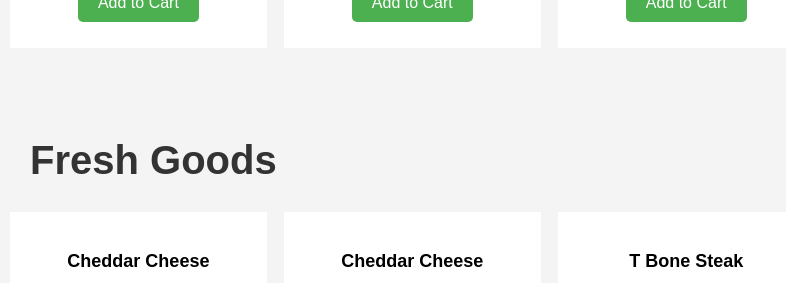
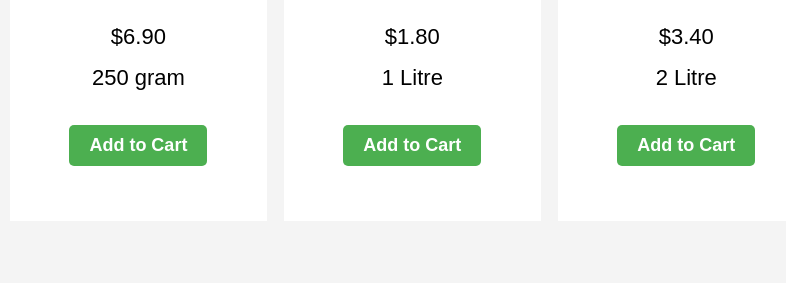
Before and after one commit to Dylan-KA/GroceryStore, a PHP site: page / in a window 1280 px wide. Shown: the part 1567-1850 px from the top of the page, without its empty margins (202-988 px from the left). Run offline with PHP 8.4, Linux system fonts and the light colour scheme; data comes from the database, SQL or seed files in the repository.

Commit message:
Adjusted Product Formatting

```diff
--- a/index.php
+++ b/index.php
@@ -28,6 +28,9 @@
     </header>
 
     <div class="navbar">
+        <div class="subnav">
+            <button class="subnavbtn" >All Products<i class="fa fa-caret-down"></i></button>
+        </div>
         <div class="subnav">
             <button class="subnavbtn" onclick="scrollToElement('frozen_food')" >Frozen Food<i class="fa fa-caret-down"></i></button>
             <div class="subnav-content">
@@ -99,7 +102,7 @@
                         {
                             if ($index==0)
                             {
-                                print "<h3 class='productText'>$field</h3>\n";
+                                print "<h3 class='productTextBold'>$field</h3>\n";
                             } else if ($index==1)
                             {
                                 print "<div class='product-container'>";
@@ -148,7 +151,7 @@
                         {
                             if ($index==0)
                             {
-                                print "<h3 class='productText'>$field</h3>\n";
+                                print "<h3 class='productTextBold'>$field</h3>\n";
                             } else if ($index==1)
                             {
                                 print "<div class='product-container'>";
@@ -197,7 +200,7 @@
                         {
                             if ($index==0)
                             {
-                                print "<h3 class='productText'>$field</h3>\n";
+                                print "<h3 class='productTextBold'>$field</h3>\n";
                             } else if ($index==1)
                             {
                                 print "<div class='product-container'>";
@@ -246,7 +249,7 @@
                         {
                             if ($index==0)
                             {
-                                print "<h3 class='productText'>$field</h3>\n";
+                                print "<h3 class='productTextBold'>$field</h3>\n";
                             } else if ($index==1)
                             {
                                 print "<div class='product-container'>";
@@ -295,7 +298,7 @@
                         {
                             if ($index==0)
                             {
-                                print "<h3 class='productText'>$field</h3>\n";
+                                print "<h3 class='productTextBold'>$field</h3>\n";
                             } else if ($index==1)
                             {
                                 print "<div class='product-container'>";
--- a/style.css
+++ b/style.css
@@ -188,7 +188,15 @@ nav ul li a:hover {
 }
 
 .productText {
-    font-size: 18px;
+    font-size: 22px;
+    text-align: center;
+    margin: 5px 0;
+    color: rgb(0, 0, 0);
+}
+
+.productTextBold {
+    font-size: 28px;
+    font-weight: 700;
     text-align: center;
     margin: 5px 0;
     color: rgb(0, 0, 0);
@@ -197,6 +205,8 @@ nav ul li a:hover {
 .product button {
     display: block;
     margin: 0 auto;
+    margin-top: 30px;
+    margin-bottom: 30px;
     padding: 10px 20px;
     background: #4CAF50;
     color: #fff;
@@ -204,7 +214,8 @@ nav ul li a:hover {
     border-radius: 5px;
     cursor: pointer;
     transition: 0.3s ease;
-    font-size: 16px;
+    font-size: 18px;
+    font-weight: bold;
 }
 
 .product button:hover {
```
